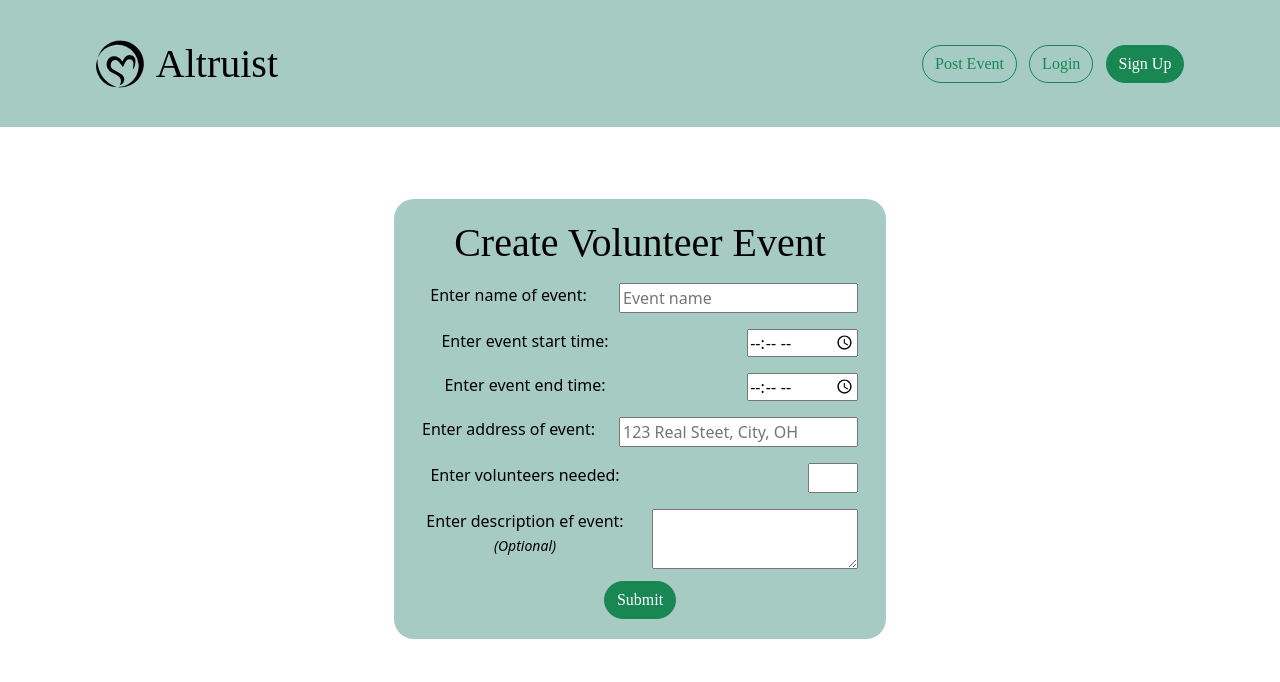
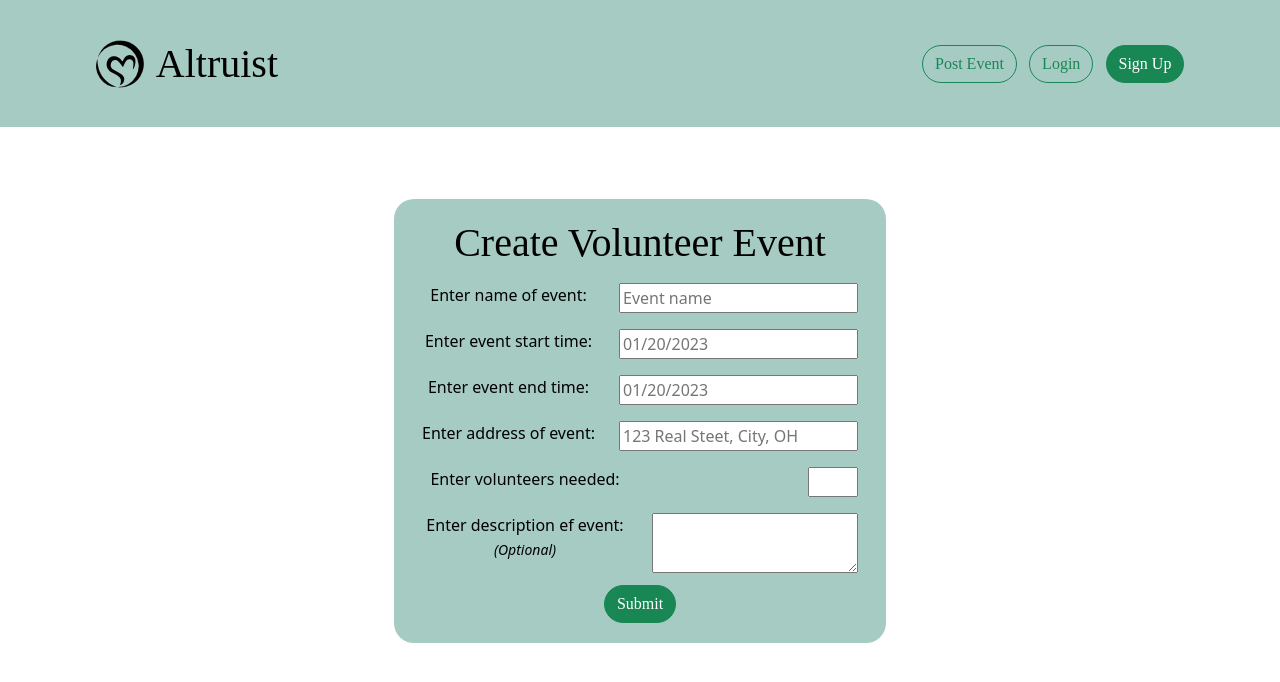
Before and after one commit to Randomblock1/madhacks-2023, a SvelteKit app: page /postMaker in a window 1280 px wide. Shown: the top 682 px of the page. Built offline with nearby package versions, Linux system fonts and the light colour scheme; a web font is replaced by a local one.

Commit message:
make post

```diff
--- a/src/routes/dashboard/+page.svelte
+++ b/src/routes/dashboard/+page.svelte
@@ -1,6 +1,5 @@
 <script>
 	import { ensureLogin } from '$lib/ensureLogin';
-	import { API_URL } from '$lib/env';
 	import { onMount } from 'svelte';
 	import { API_URL } from '$lib/env.js';
 
--- a/src/routes/postMaker/+page.svelte
+++ b/src/routes/postMaker/+page.svelte
@@ -9,7 +9,7 @@
 	<div class="container h-100 d-flex align-items-center justify-content-center">
 		<span class="rounded-box">
 			<h1 class="font-styled">Create Volunteer Event</h1>
-			<form action="/api/signup" method="post">
+			<form action="http://localhost:8000/events" method="post">
 				<div class="row p-2">
 					<div class="col">
 						<label for="name">Enter name of event: </label>
@@ -26,7 +26,7 @@
 					</div>
 
 					<div class="col">
-						<input class="sendRight" type="time" id="timeStart" name="timeStart" placeholder="" />
+						<input class="sendRight" type="string" id="start" name="start" placeholder="01/20/2023" />
 					</div>
 				</div>
 
@@ -36,7 +36,7 @@
 					</div>
 
 					<div class="col">
-						<input class="sendRight" type="time" id="timeEnd" name="timeEnd" placeholder="" />
+						<input class="sendRight" type="string" id="end" name="end" placeholder="01/20/2023" />
 					</div>
 				</div>
 
@@ -66,7 +66,7 @@
 							class="smallText sendRight"
 							type="number"
 							id="volunteerNum"
-							name="volunteerNum"
+							name="numVolunteersNeeded"
 							placeholder=""
 						/>
 					</div>
@@ -81,8 +81,8 @@
 					<div class="col">
 						<textarea
 							class="largeText sendRight"
-							id="descriptions"
-							name="descriptions"
+							id="description"
+							name="description"
 							placeholder=""
 						/>
 					</div>
```
